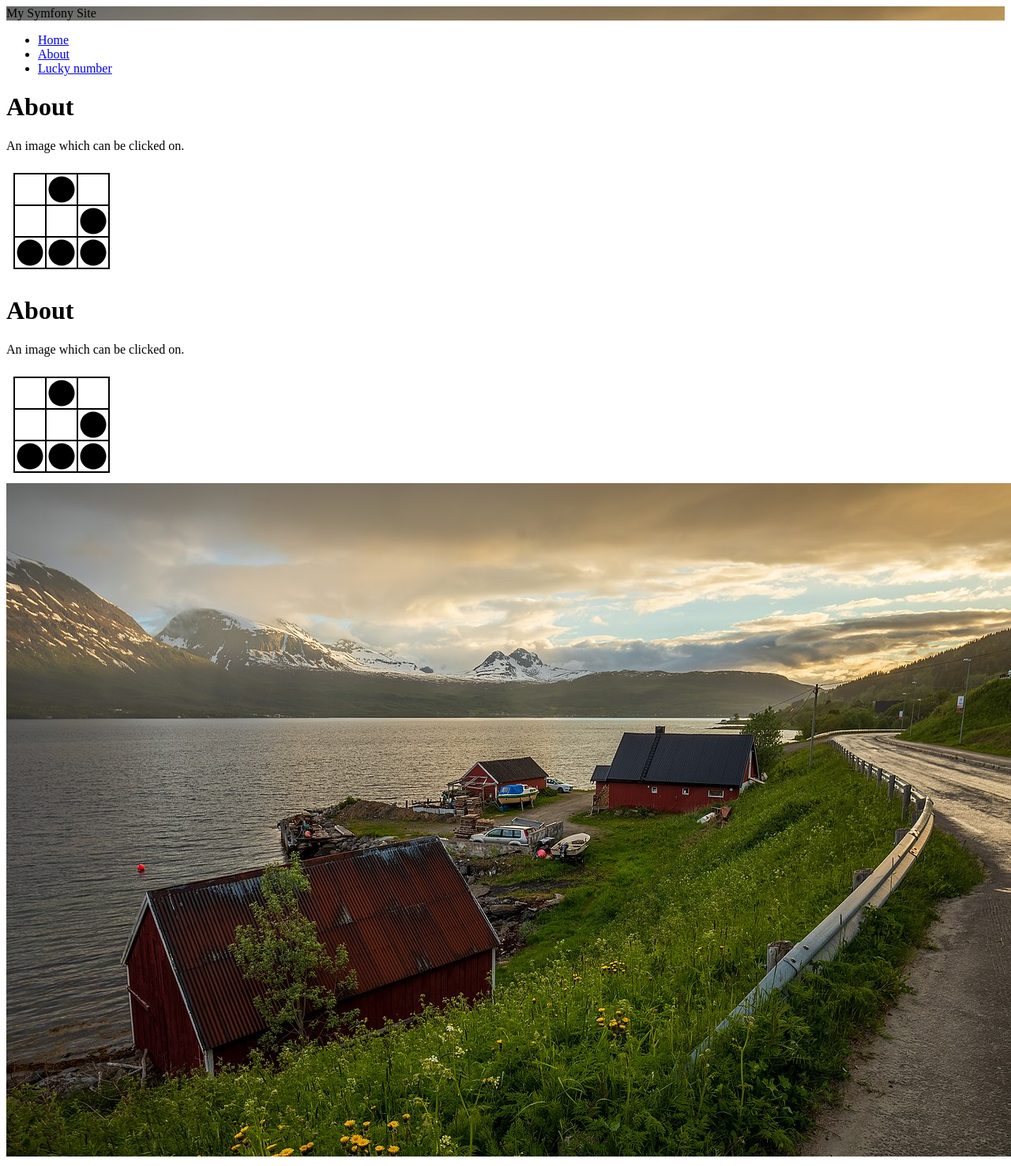
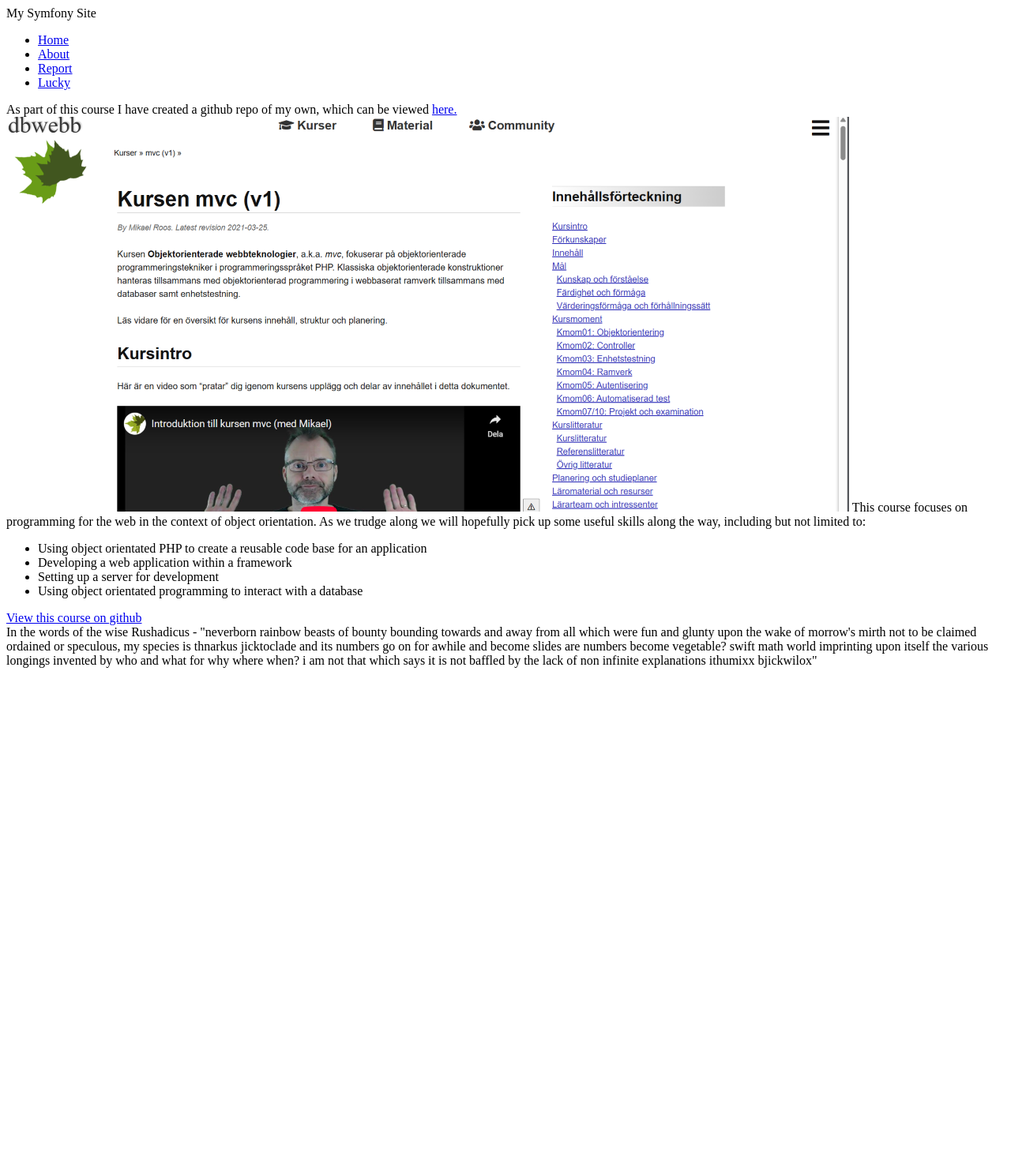
Before and after one commit to emmwid81/mvc, a Symfony app: template templates/about.html.twig in a window 1280 px wide. Shown: the whole page at 79% size. After the commit the page ends 846 px from the top, so only its background shows below. Run offline with Twig, Linux system fonts and the light colour scheme; the template is opened without the code that fills it, so the values that code supplies are empty; some libraries are stand-ins or nearby versions.

Commit message:
Working on kmom01

```diff
--- a/templates/about.html.twig
+++ b/templates/about.html.twig
@@ -4,16 +4,25 @@
 
 {% block body %}
 <main>
-    <h1>About</h1>
-    <p>An image which can be clicked on.</p>
-    <a href="{{ asset('img/glider.svg') }}">
-        <img src="{{ asset('img/glider.svg') }}" alt="">
-    </a>
-    <h1>About</h1>
-<p>An image which can be clicked on.</p>
-<a href="{{ asset('img/glider.svg') }}">
-    <img src="{{ asset('img/glider.svg') }}" alt="">
-</a>
-<img src="{{ asset('build/images/background.jpg') }}" alt="">
+<div class="columns">
+<div class="onethird aside col">
+    As part of this course I have created a github repo of my own, which can be viewed <a href="https://github.com/emmwid81/mvc.git">here.</a>
+</div>
+<div class="twothirds col">
+    <img src="{{ asset('build/images/dbwebbmvc.jpg') }}" alt="screenshot of course intro">
+
+    This course focuses on programming for the web in the context of object orientation.
+    As we trudge along we will hopefully pick up some useful skills along the way, including but not
+    limited to:
+    <ul>
+        <li>Using object orientated PHP to create a reusable code base for an application </li>
+        <li>Developing a web application within a framework </li>
+        <li>Setting up a server for development </li>
+        <li>Using object orientated programming to interact with a database</li>
+    </ul>
+
+    <a href="https://github.com/dbwebb-se/mvc.git">View this course on github</a>
+</div>
+</div>
 </main>
 {% endblock %}
--- a/templates/base.html.twig
+++ b/templates/base.html.twig
@@ -11,21 +11,29 @@
 
         {% block javascripts %}
             {{ encore_entry_script_tags('app') }}
-            {# {% block importmap %}{{ importmap('app') }}{% endblock %} #}
+            {% block importmap %}{{ importmap('app') }}{% endblock %}
         {% endblock %}
     </head>
-
-        <header class="site-header" style="background-image: url({{ asset('img/background.jpg') }})">
+    <body>
+        <header class="site-header">
             <span class="site-title">My Symfony Site</span>
         </header>
-    <body>
         <nav>
             <ul>
-                <li><a href="{{ path('home') }}">Home</a></li>
+                <li><a href="{{ path('me') }}">Home</a></li>
                 <li><a href="{{ path('about') }}">About</a></li>
-                <li><a href="{{ path('lucky_number') }}">Lucky number</a></li>
+                <li><a href="{{ path('report') }}">Report</a></li>
+                <li><a href="{{ path('lucky') }}">Lucky</a></li>
             </ul>
         </nav>
         {% block body %}{% endblock %}
+        <footer>
+            <div>In the words of the wise Rushadicus - "neverborn rainbow beasts of bounty bounding towards and away from all which were fun and glunty upon the wake of morrow's mirth
+                not to be claimed ordained or speculous, my species is thnarkus jicktoclade
+                and its numbers go on for awhile and become slides are numbers become vegetable?
+                swift math world imprinting upon itself the various longings invented by who and what for why where when?
+                i am not that which says it is not baffled by the lack of non infinite explanations
+                ithumixx bjickwilox"</div>
+        </footer>
     </body>
 </html>
```
Also changed, not shown: assets/styles/app.css (+73 -8 lines), src/Controller/ControllerTwig.php (added, +28 -0 lines), src/Controller/LuckyControllerTwig.php (+2 -13 lines), templates/home.html.twig (deleted, +0 -7 lines), templates/lucky.html.twig (added, +11 -0 lines), templates/lucky_number.html.twig (deleted, +0 -9 lines), templates/me.html.twig (added, +14 -0 lines), templates/report.html.twig (added, +8 -0 lines), .htaccess (added), README.md, assets/images/background.jpg (deleted), assets/images/batbanner.jpg (added), assets/images/dbwebbmvc.jpg (added), assets/images/deranged.jpg (added), 3 more files.
